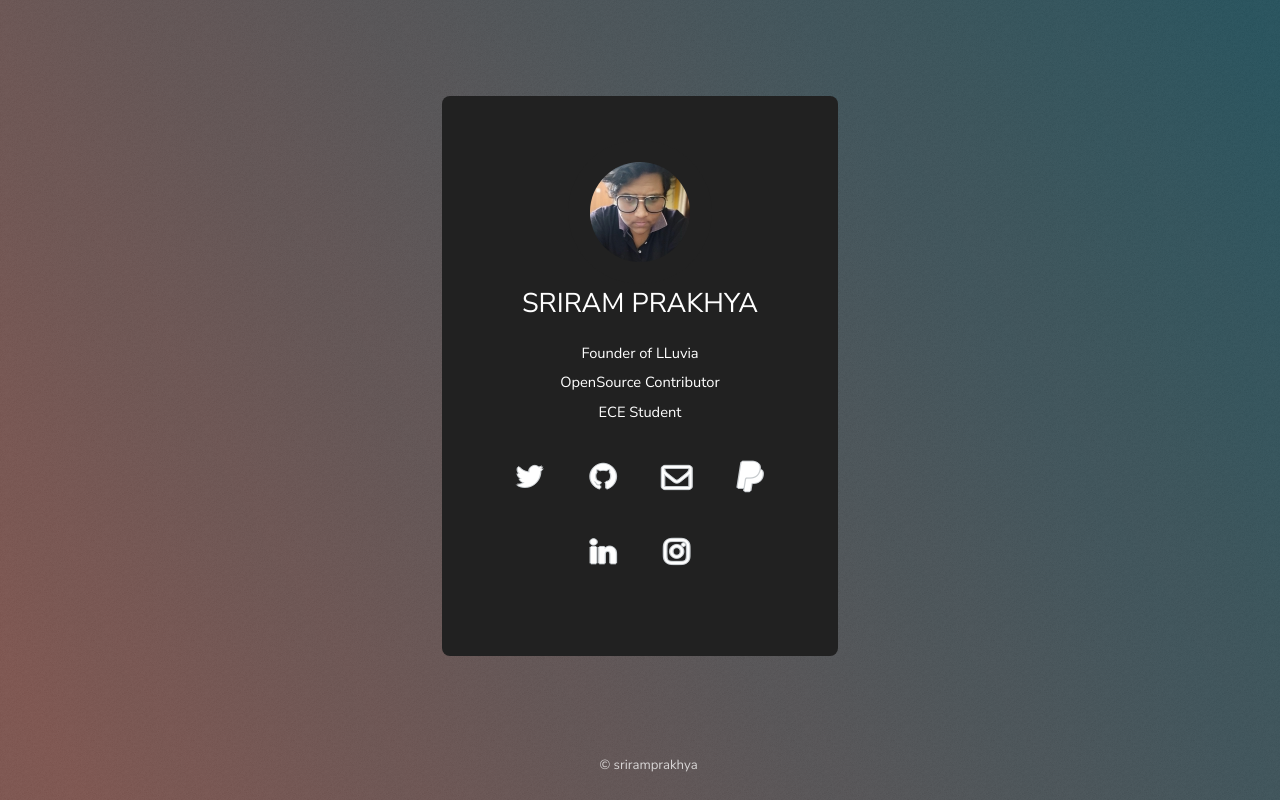
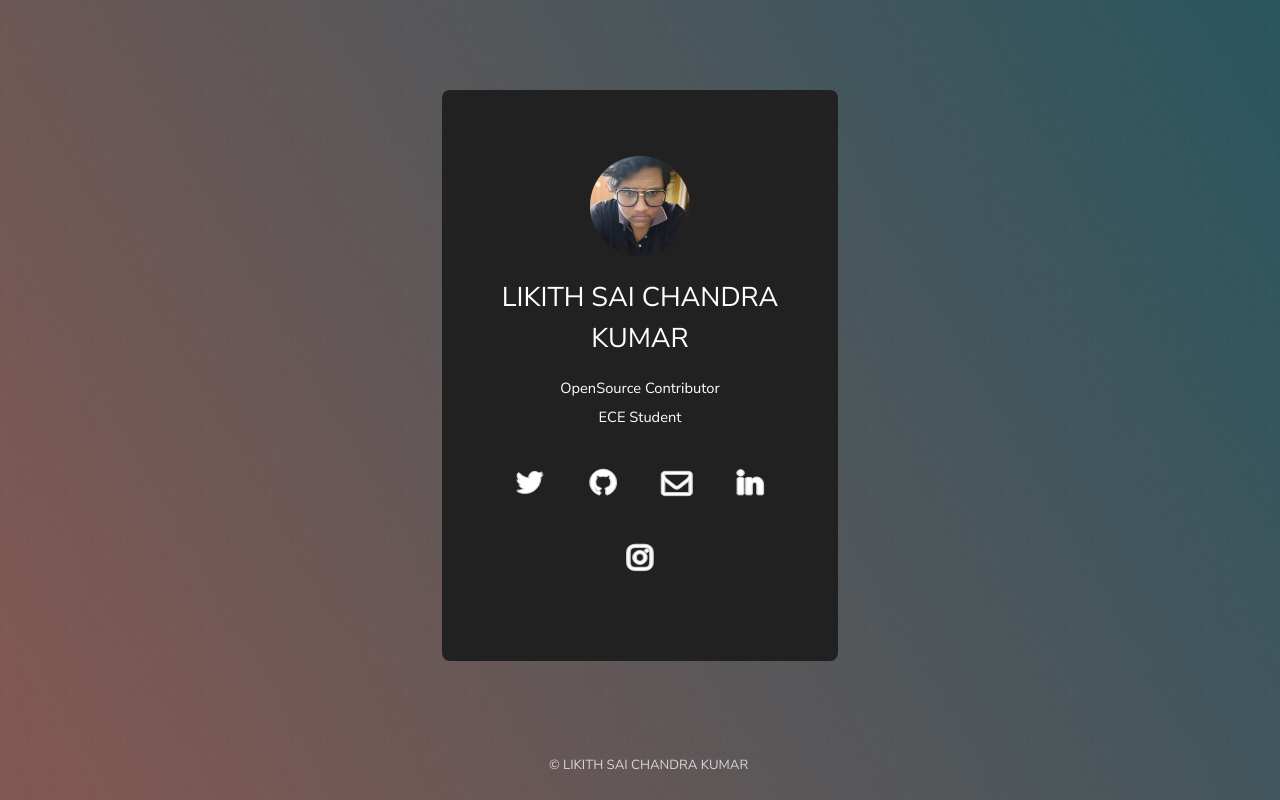
Before and after one commit to Likithsck/likithsck.github.io, a plain HTML site: page index.html in a window 1280 px wide. Drawn offline with Linux system fonts and the light colour scheme.

Commit message:
modify for likith
Signed-off-by: Ram9199 <venkataprakhya7@gmail.com>

```diff
--- a/index.html
+++ b/index.html
@@ -6,7 +6,7 @@
 -->
 <html>
 	<head>
-		<title>SRIRAM PRAKHYA</title>
+		<title>LIKITH SAI CHANDRA KUMAR</title>
 		<meta charset="utf-8" />
 		<meta name="viewport" content="width=device-width, initial-scale=1, user-scalable=no" />
 		<link rel="stylesheet" href="assets/css/main.css" />
@@ -21,19 +21,19 @@
 					<section id="main">
 						<header>
 							<span class="avatar"><img src="images/avatar.jpg" alt="" /></span>
-							<h1>SRIRAM PRAKHYA</h1>
-							<p>Founder of LLuvia
-                                                        <br>OpenSource Contributor
+							<h1>LIKITH SAI CHANDRA KUMAR</h1>
+                                                        <p> OpenSource Contributor
                                                         <br>ECE Student</p>
 						</header>
 						<footer>
 							<ul class="icons">
-							<li><a href="https://twitter.com/LeoDiRam" class="icon fa-twitter"><span class="label">Twitter</span></a></li>
-							<li><a href="https://github.com/Ram9199" class="icon fa-github"><span class="label">Github</span></a></li>
-                            <li><a href="venkataprakhya7@gmail.com" class="icon fa-envelope-o"><span class="label">Email</span></a></li>
-                                                         <li><a href="https://paypal.me/sriramprakhya" class="icon fa-paypal"><span class="label">Email</span></a></li>
-                                                         <li><a href="https://www.linkedin.com/in/sriram-prakhya-399a5714b/" class="icon fa-linkedin"><span class="label">Email</span></a></li>
-                                                         <li><a href="https://www.instagram.com/man_who_knew_infinity/" class="icon fa-instagram"><span class="label">Email</span></a></li>
+<li><a href="https://twitter.com/LeoDiRam" class="icon fa-twitter"><span class="label">Twitter</span></a></li>
+<li><a href="https://github.com/Likithsck" class="icon fa-github"><span class="label">Github</span></a></li>
+<li><a href="likithsck@gmail.com" class="icon fa-envelope-o"><span class="label">Email</span></a></li>
+
+<li><a href="https://www.linkedin.com/in/sriram-prakhya-399a5714b/" class="icon fa-linkedin"><span class="label">Email</span></a></li>
+
+<li><a href="https://www.instagram.com/likith_sck/" class="icon fa-instagram"><span class="label">Email</span></a></li>
 							</ul>
 						</footer>
 					</section>
@@ -41,7 +41,7 @@
 				<!-- Footer -->
 					<footer id="footer">
 						<ul class="copyright">
-							<li>&copy; sriramprakhya</li>
+							<li>&copy; LIKITH SAI CHANDRA KUMAR </li>
 						</ul>
 					</footer>
 
```
